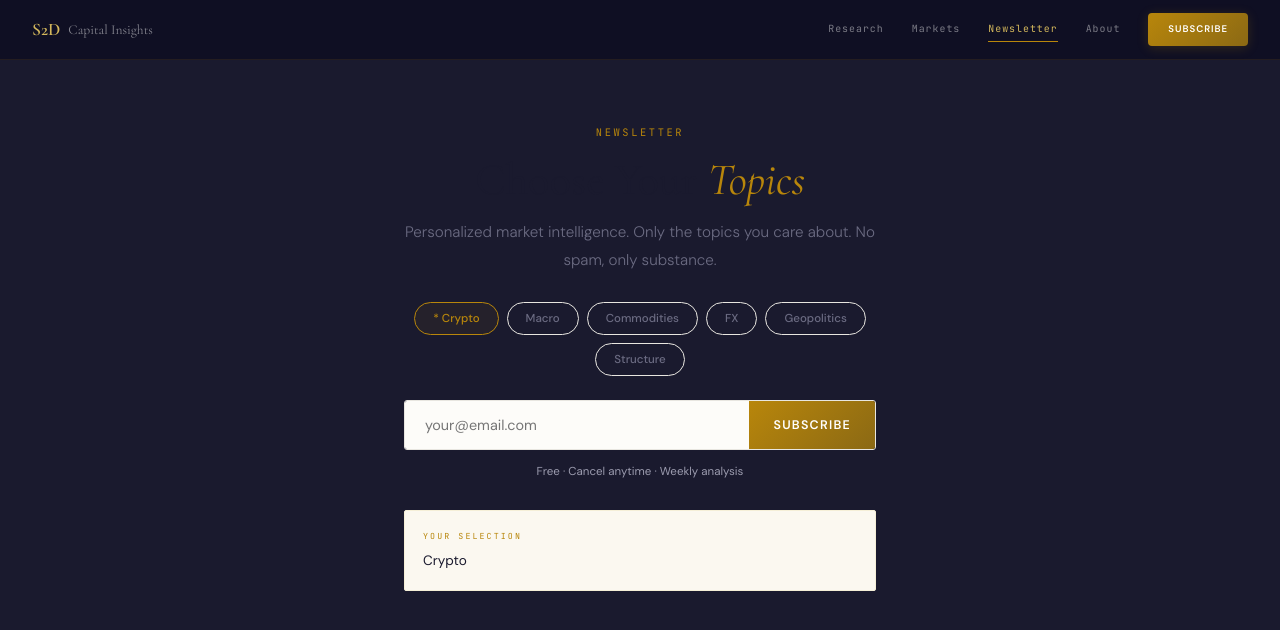
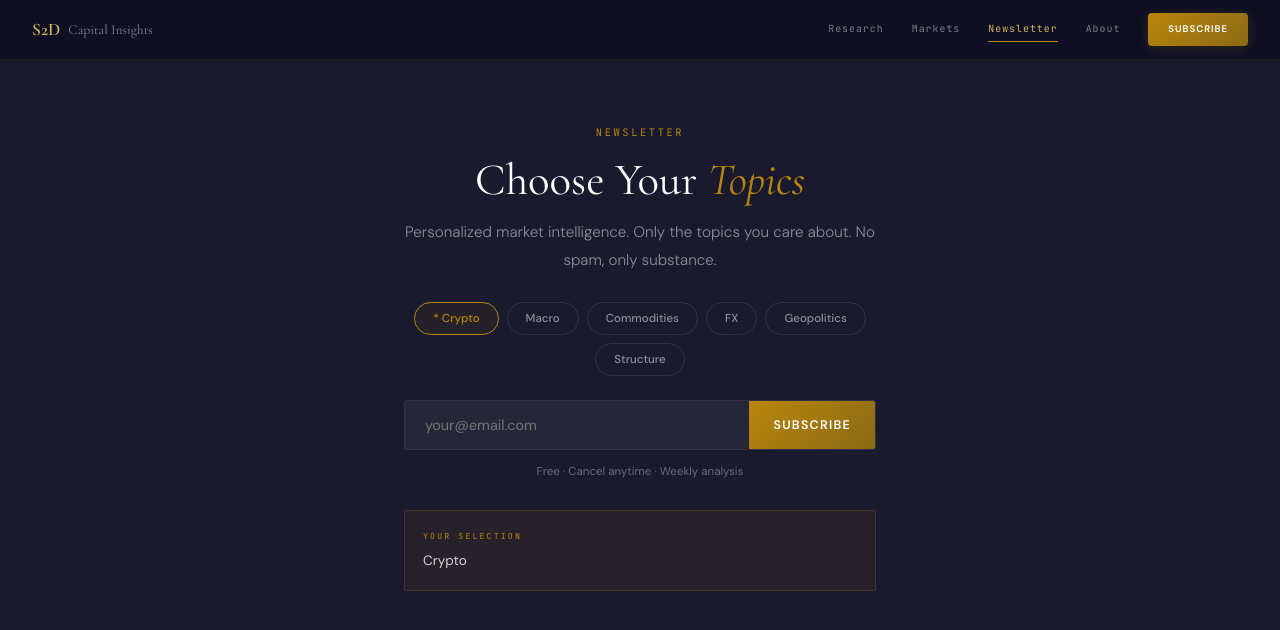
Before and after one commit to s2dinfo/s2d-capital, a Next.js app: page /newsletter in a window 1280 px wide. Shown: the top 630 px of the page. Built offline with nearby package versions, Linux system fonts and the light colour scheme.

Commit message:
fix: newsletter dark theme, sidebar overlap, dark CSS variables for all pages

```diff
--- a/app/home-client.tsx
+++ b/app/home-client.tsx
@@ -131,7 +131,7 @@
     </div>
 
     {/* ══ MENU BUTTON (top-left) ══ */}
-    <button onClick={()=>setSidebarOpen(!sidebarOpen)} style={{position:'fixed',top:46,left:16,zIndex:50,background:'rgba(15,15,35,0.8)',backdropFilter:'blur(12px)',WebkitBackdropFilter:'blur(12px)',border:'1px solid rgba(184,134,11,0.2)',borderRadius:6,padding:'10px 12px',cursor:'pointer',transition:'all 0.3s',boxShadow:'0 4px 16px rgba(0,0,0,0.3)'}}
+    <button onClick={()=>setSidebarOpen(!sidebarOpen)} style={{position:'fixed',top:44,left:20,zIndex:55,background:'rgba(15,15,35,0.8)',backdropFilter:'blur(12px)',WebkitBackdropFilter:'blur(12px)',border:'1px solid rgba(184,134,11,0.2)',borderRadius:6,padding:'10px 12px',cursor:'pointer',transition:'all 0.3s',boxShadow:'0 4px 16px rgba(0,0,0,0.3)'}}
       onMouseEnter={e=>{e.currentTarget.style.borderColor='rgba(184,134,11,0.5)';e.currentTarget.style.boxShadow='0 4px 20px rgba(184,134,11,0.15)';}}
       onMouseLeave={e=>{e.currentTarget.style.borderColor='rgba(184,134,11,0.2)';e.currentTarget.style.boxShadow='0 4px 16px rgba(0,0,0,0.3)';}}>
       <div style={{width:18,height:2,background:'var(--gold-light)',marginBottom:4,borderRadius:1,transition:'all 0.3s',transform:sidebarOpen?'rotate(45deg) translateY(6px)':'none'}}/>
@@ -147,7 +147,7 @@
         <motion.div initial={{x:-300,opacity:0}} animate={{x:0,opacity:1}} exit={{x:-300,opacity:0}} transition={{duration:0.3,ease:'easeOut'}}
           style={{position:'fixed',top:0,left:0,bottom:0,width:280,background:'rgba(15,15,35,0.95)',backdropFilter:'blur(20px)',WebkitBackdropFilter:'blur(20px)',borderRight:'1px solid rgba(184,134,11,0.15)',zIndex:46,overflowY:'auto',padding:'24px 0'}}>
           {/* Panel logo */}
-          <div style={{padding:'0 20px 20px',borderBottom:'1px solid rgba(255,255,255,0.06)',marginBottom:16}}>
+          <div style={{padding:'48px 20px 20px',borderBottom:'1px solid rgba(255,255,255,0.06)',marginBottom:16}}>
             <Link href="/" onClick={()=>setSidebarOpen(false)} style={{textDecoration:'none',display:'flex',alignItems:'center',gap:8}}>
               <span style={{fontFamily:'var(--font-serif)',fontSize:'1.2rem',fontWeight:600,color:'var(--gold-light)'}}>S2D</span>
               <span style={{fontFamily:'var(--font-serif)',fontSize:'0.85rem',fontWeight:400,color:'rgba(255,255,255,0.6)'}}>Capital Insights</span>
--- a/app/newsletter/page.tsx
+++ b/app/newsletter/page.tsx
@@ -70,7 +70,7 @@
             flex: 1, padding: '15px 20px',
             fontFamily: 'var(--font-sans)', fontSize: '0.9rem',
             border: 'none', outline: 'none',
-            background: 'var(--bg-warm)', color: 'var(--navy)',
+            background: 'rgba(255,255,255,0.05)', color: '#fff',
           }}
         />
         <button
@@ -89,11 +89,11 @@
       {picks.length > 0 && (
         <div style={{
           marginTop: 28, padding: 18,
-          background: 'var(--gold-tint)', border: '1px solid var(--gold-wash)',
+          background: 'rgba(184,134,11,0.08)', border: '1px solid rgba(184,134,11,0.2)',
           textAlign: 'left', borderRadius: 2,
         }}>
           <div className="eyebrow" style={{ fontSize: '0.52rem', marginBottom: 6 }}>Your Selection</div>
-          <div style={{ fontSize: '0.85rem', color: 'var(--navy)', lineHeight: 1.7 }}>
+          <div style={{ fontSize: '0.85rem', color: 'rgba(255,255,255,0.8)', lineHeight: 1.7 }}>
             {picks.map((k) => VERTICALS[k as keyof typeof VERTICALS].labelShort).join(' / ')}
           </div>
         </div>
--- a/styles/globals.css
+++ b/styles/globals.css
@@ -176,3 +176,18 @@
 main div[style*="padding"] {
   color: #e2e8f0;
 }
+
+/* Dark theme overrides for market sub-pages */
+:root {
+  --bg-warm: rgba(255,255,255,0.03);
+  --bg-cream: rgba(255,255,255,0.05);
+  --bg-section: rgba(255,255,255,0.04);
+  --border-lt: rgba(255,255,255,0.08);
+  --border: rgba(255,255,255,0.1);
+  --text-h: #ffffff;
+  --text-body: rgba(255,255,255,0.75);
+  --text-sec: rgba(255,255,255,0.5);
+  --text-muted: rgba(255,255,255,0.35);
+  --navy: #ffffff;
+  --bg: #1A1A2E;
+}
```
